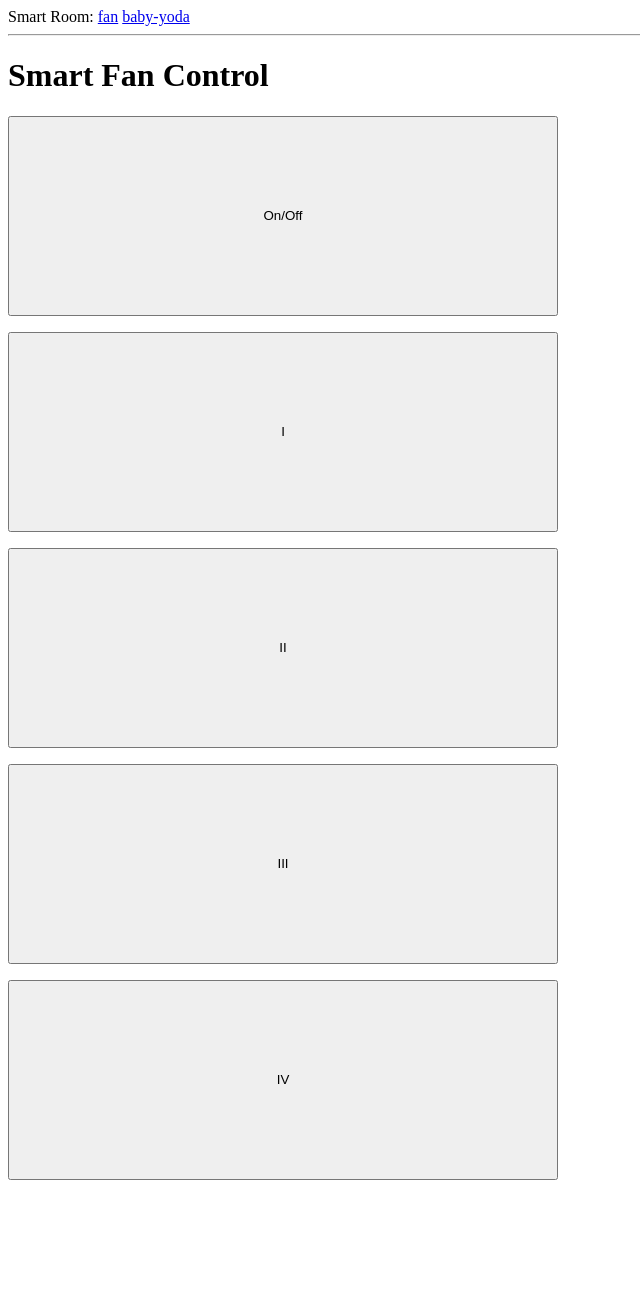
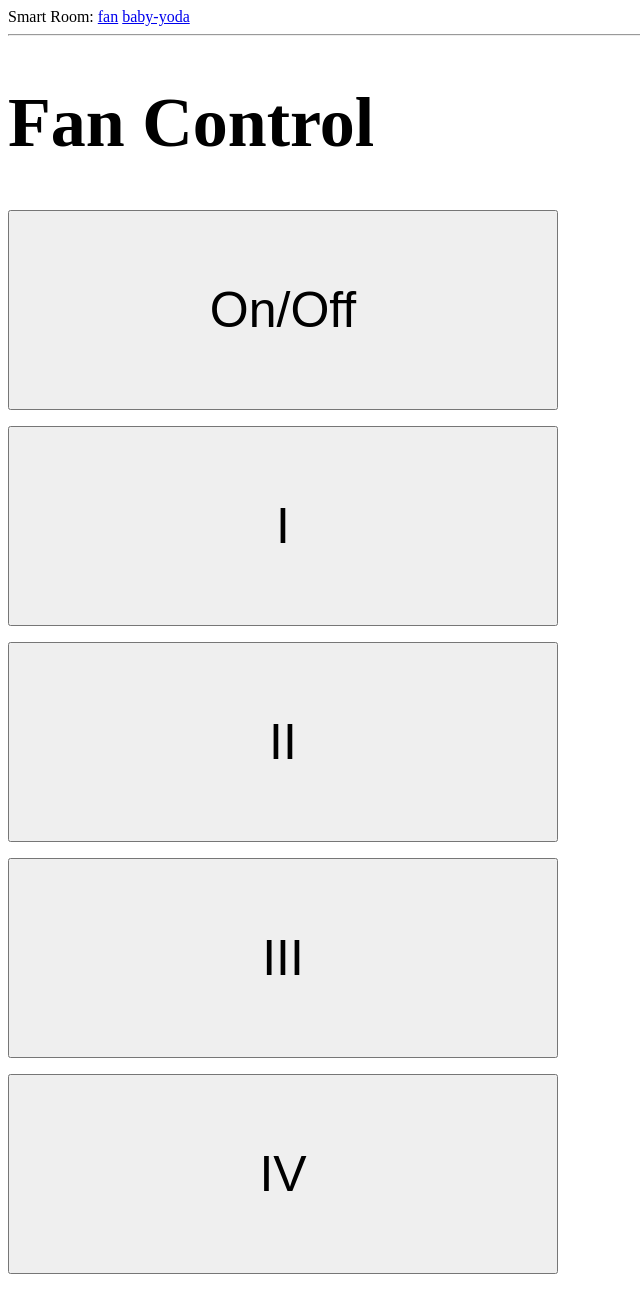
Before and after one commit to pdsherman/smart_home, a Flask app: page / in a window 1280 px wide. Shown: the whole page, without its empty margins (0-640 px from the left). Before the commit the page ends 1180 px from the top, so only its background shows below. Run offline with Flask 2, Linux system fonts and the light colour scheme.

Commit message:
Increase font size for buttons

```diff
--- a/app/templates/fan.html
+++ b/app/templates/fan.html
@@ -1,22 +1,22 @@
 {% extends "base.html" %}
 
 {% block content %}
-  <h1>Smart Fan Control</h1>
+  <h1 style="font-size:70px">Fan Control</h1>
   <div>
     <form action="/fan/pwr" method='post'>
-      <p><button type='submit' value='pwr' style="height:200px; width:550px">On/Off</button></p>
+      <p><button type='submit' value='pwr' style="height:200px; width:550px; font-size:50px">On/Off</button></p>
     </form>
     <form action="/fan/1" method='post'>
-      <p><button type='submit' value='ll' style="height:200px; width:550px">I</button></p>
+      <p><button type='submit' value='ll' style="height:200px; width:550px; font-size:50px">I</button></p>
     </form>
     <form action="/fan/2" method='post'>
-      <p><button type='submit' value='l' style="height:200px; width:550px">II</button></p>
+      <p><button type='submit' value='l' style="height:200px; width:550px; font-size:50px">II</button></p>
     </form>
     <form action="/fan/3" method='post'>
-      <p><button type='submit' value='m' style="height:200px; width:550px">III</button></p>
+      <p><button type='submit' value='m' style="height:200px; width:550px; font-size:50px">III</button></p>
     </form>
     <form action="/fan/4" method='post'>
-      <p><button type='submit' value='h' style="height:200px; width:550px">IV</button></p>
+      <p><button type='submit' value='h' style="height:200px; width:550px; font-size:50px">IV</button></p>
     </form>
   </div>
 {% endblock %}
```
